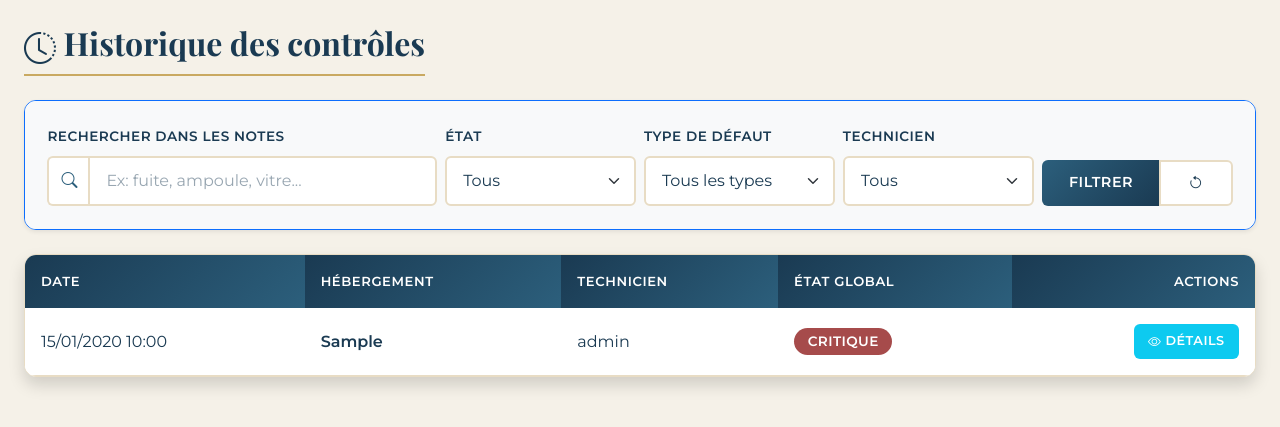
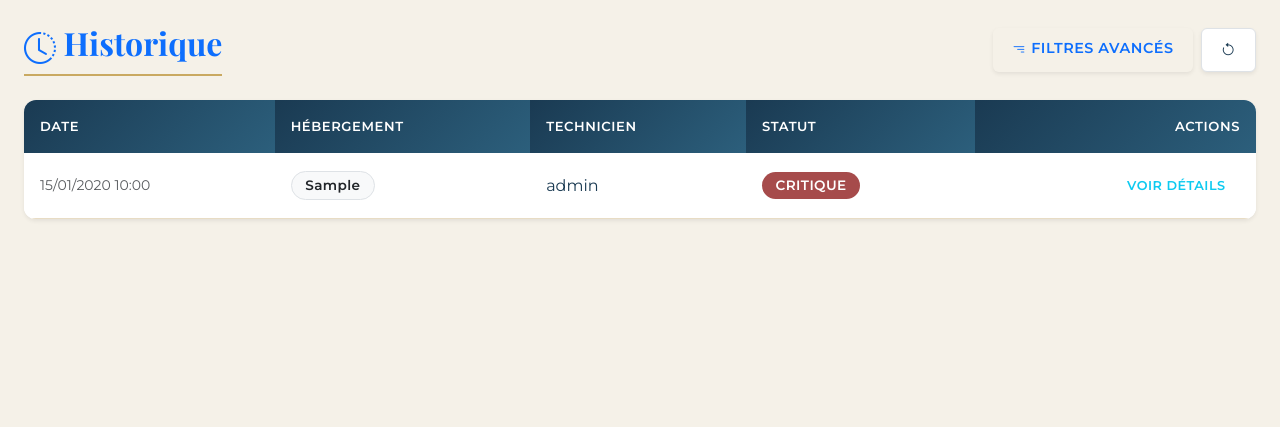
Before and after one commit to Collection-Rivage/le-phare-check, a Flask app: page /historique in a window 1280 px wide. Shown: the part 148-575 px from the top of the page. Run offline with Flask 3, Linux system fonts and the light colour scheme; a user stored in the database is signed in; tables that the repository leaves empty hold one stand-in row (values such as "Sample post").

Commit message:
Update historique.html

```diff
--- a/templates/historique.html
+++ b/templates/historique.html
@@ -3,36 +3,51 @@
 
 {% block content %}
 <div class="container mt-4">
-    <h2 class="mb-4"><i class="bi bi-clock-history"></i> Historique des contrôles</h2>
+    <!-- TITRE AVEC BOUTON DE RECHERCHE -->
+    <div class="d-flex justify-content-between align-items-center mb-4">
+        <h2 class="mb-0 text-primary"><i class="bi bi-clock-history"></i> Historique</h2>
 
-    <!-- BARRE DE RECHERCHE ET FILTRES -->
-    <div class="card mb-4 shadow-sm border-primary">
-        <div class="card-body bg-light">
-            <form method="GET" action="{{ url_for('historique') }}" class="row g-2">
-                <!-- Recherche par mot-clé -->
+        <div class="d-flex gap-2">
+            <!-- BOUTON RECHERCHE AVANCÉE (Actionne le menu caché) -->
+            <button class="btn btn-outline-primary fw-bold shadow-sm" type="button" data-bs-toggle="collapse" data-bs-target="#searchCollapse" aria-expanded="false">
+                <i class="bi bi-filter-right"></i> Filtres Avancés
+            </button>
+            <a href="{{ url_for('historique') }}" class="btn btn-light border shadow-sm" title="Réinitialiser">
+                <i class="bi bi-arrow-counterclockwise"></i>
+            </a>
+        </div>
+    </div>
+
+    <!-- ZONE DE RECHERCHE CACHÉE (S'ouvre au clic) -->
+    <div class="collapse {% if request.args.get('q') or request.args.get('etat') or request.args.get('type') or request.args.get('tech') %}show{% endif %} mb-4" id="searchCollapse">
+        <div class="card shadow-sm border-primary" style="background-color: #f8faff;">
+            <div class="card-body">
+                <form method="GET" action="{{ url_for('historique') }}" class="row g-3">
+
+                    <!-- Recherche par texte -->
                     <div class="col-md-4">
-                    <label class="form-label small fw-bold">Rechercher dans les notes</label>
+                        <label class="form-label fw-bold small">Mots-clés (notes)</label>
                         <div class="input-group">
                             <span class="input-group-text bg-white"><i class="bi bi-search"></i></span>
-                        <input type="text" name="q" class="form-control" placeholder="Ex: fuite, ampoule, vitre..." value="{{ request.args.get('q', '') }}">
+                            <input type="text" name="q" class="form-control" placeholder="Ex: fuite, vitre..." value="{{ request.args.get('q', '') }}">
                         </div>
                     </div>
 
                     <!-- Filtre État -->
                     <div class="col-md-2">
-                    <label class="form-label small fw-bold">État</label>
-                    <select name="etat" class="form-select">
-                        <option value="">Tous</option>
+                        <label class="form-label fw-bold small">État Global</label>
+                        <select name="etat" class="form-select border-info">
+                            <option value="">Tous les états</option>
                             <option value="critique" {% if request.args.get('etat') == 'critique' %}selected{% endif %}>🔴 Critique</option>
                             <option value="alerte" {% if request.args.get('etat') == 'alerte' %}selected{% endif %}>⚠️ Alerte</option>
                         </select>
                     </div>
 
                     <!-- Filtre Type -->
-                <div class="col-md-2">
-                    <label class="form-label small fw-bold">Type de défaut</label>
-                    <select name="type" class="form-select">
-                        <option value="">Tous les types</option>
+                    <div class="col-md-3">
+                        <label class="form-label fw-bold small">Type de défaut</label>
+                        <select name="type" class="form-select border-info">
+                            <option value="">Toutes les catégories</option>
                             <option value="electricite" {% if request.args.get('type') == 'electricite' %}selected{% endif %}>⚡ Électricité</option>
                             <option value="plomberie" {% if request.args.get('type') == 'plomberie' %}selected{% endif %}>🚰 Plomberie</option>
                             <option value="chauffage" {% if request.args.get('type') == 'chauffage' %}selected{% endif %}>🔥 Chauffage</option>
@@ -42,48 +57,46 @@
                     </div>
 
                     <!-- Filtre Technicien -->
-                <div class="col-md-2">
-                    <label class="form-label small fw-bold">Technicien</label>
-                    <select name="tech" class="form-select">
-                        <option value="">Tous</option>
+                    <div class="col-md-3">
+                        <label class="form-label fw-bold small">Technicien</label>
+                        <select name="tech" class="form-select border-info">
+                            <option value="">Tout le personnel</option>
                             {% for t in techniciens %}
                             <option value="{{ t.id }}" {% if request.args.get('tech') == t.id|string %}selected{% endif %}>{{ t.username }}</option>
                             {% endfor %}
                         </select>
                     </div>
 
-                <!-- Boutons Actions -->
-                <div class="col-md-2 d-flex align-items-end">
-                    <div class="btn-group w-100">
-                        <button type="submit" class="btn btn-primary fw-bold">Filtrer</button>
-                        <a href="{{ url_for('historique') }}" class="btn btn-outline-secondary" title="Réinitialiser">
-                            <i class="bi bi-arrow-counterclockwise"></i>
-                        </a>
-                    </div>
+                    <!-- Bouton de validation -->
+                    <div class="col-12 text-end mt-3">
+                        <button type="submit" class="btn btn-primary px-5 shadow-sm fw-bold">
+                            Appliquer les filtres
+                        </button>
                     </div>
                 </form>
             </div>
         </div>
+    </div>
 
-    <!-- TABLEAU DES RESULTATS -->
-    <div class="card shadow">
+    <!-- TABLEAU DES RÉSULTATS -->
+    <div class="card shadow-sm border-0">
         <div class="card-body p-0">
             <div class="table-responsive">
-                <table class="table table-hover mb-0">
-                    <thead class="table-dark">
-                        <tr>
-                            <th>Date</th>
+                <table class="table table-hover align-middle mb-0">
+                    <thead class="table-light">
+                        <tr class="text-uppercase small">
+                            <th class="ps-3">Date</th>
                             <th>Hébergement</th>
                             <th>Technicien</th>
-                            <th>État Global</th>
-                            <th class="text-end">Actions</th>
+                            <th>Statut</th>
+                            <th class="text-end pe-3">Actions</th>
                         </tr>
                     </thead>
                     <tbody>
                         {% for check in checks %}
                         <tr>
-                            <td>{{ check.created_at.strftime('%d/%m/%Y %H:%M') }}</td>
-                            <td><strong>{{ check.hebergement.emplacement if check.hebergement else 'N/A' }}</strong></td>
+                            <td class="ps-3 small text-muted">{{ check.created_at.strftime('%d/%m/%Y %H:%M') }}</td>
+                            <td><span class="badge bg-light text-dark border">{{ check.hebergement.emplacement if check.hebergement else 'N/A' }}</span></td>
                             <td>{{ check.technicien.username if check.technicien else 'Anonyme' }}</td>
                             <td>
                                 {% if check.probleme_critique %}
@@ -94,9 +107,9 @@
                                     <span class="badge bg-success">OK</span>
                                 {% endif %}
                             </td>
-                            <td class="text-end">
-                                <button type="button" class="btn btn-info btn-sm text-white" data-bs-toggle="modal" data-bs-target="#modal{{ check.id }}">
-                                    <i class="bi bi-eye"></i> Détails
+                            <td class="text-end pe-3">
+                                <button type="button" class="btn btn-sm btn-outline-info" data-bs-toggle="modal" data-bs-target="#modal{{ check.id }}">
+                                    Voir Détails
                                 </button>
                             </td>
                         </tr>
@@ -107,66 +120,50 @@
             {% if not checks %}
             <div class="p-5 text-center text-muted">
                 <i class="bi bi-search fs-1"></i>
-                <p class="mt-2">Aucun résultat ne correspond à votre recherche.</p>
+                <p class="mt-2">Aucun résultat trouvé pour votre recherche.</p>
             </div>
             {% endif %}
         </div>
     </div>
 </div>
 
-<!-- SECTION DES MODALES (Placées en dehors de la table pour éviter les bugs) -->
+<!-- SECTION DES MODALES -->
 {% for check in checks %}
 <div class="modal fade" id="modal{{ check.id }}" tabindex="-1" aria-hidden="true">
     <div class="modal-dialog modal-dialog-centered">
-        <div class="modal-content">
-            <div class="modal-header bg-light">
-                <h5 class="modal-title">
-                    Détails : {{ check.hebergement.emplacement if check.hebergement else 'N/A' }}
-                </h5>
-                <button type="button" class="btn-close" data-bs-dismiss="modal" aria-label="Close"></button>
+        <div class="modal-content border-0 shadow-lg">
+            <div class="modal-header bg-primary text-white">
+                <h5 class="modal-title"><i class="bi bi-file-earmark-text"></i> Rapport : {{ check.hebergement.emplacement }}</h5>
+                <button type="button" class="btn-close btn-close-white" data-bs-dismiss="modal" aria-label="Close"></button>
             </div>
             <div class="modal-body">
-                <p class="text-muted small mb-3">Contrôle effectué par <strong>{{ check.technicien.username }}</strong> le {{ check.created_at.strftime('%d/%m/%Y à %H:%M') }}</p>
-
-                <ul class="list-group list-group-flush border-bottom">
-                    <li class="list-group-item d-flex justify-content-between">
-                        Électricité : <span>{{ '✅ OK' if check.electricite else '❌ Problème' }}</span>
-                    </li>
-                    <li class="list-group-item d-flex justify-content-between">
-                        Plomberie : <span>{{ '✅ OK' if check.plomberie else '❌ Problème' }}</span>
-                    </li>
-                    <li class="list-group-item d-flex justify-content-between">
-                        Chauffage : <span>{{ '✅ OK' if check.chauffage else '❌ Problème' }}</span>
-                    </li>
-                    <li class="list-group-item d-flex justify-content-between">
-                        Propreté : <span>{{ '✅ OK' if check.proprete else '❌ Problème' }}</span>
-                    </li>
-                    <li class="list-group-item d-flex justify-content-between">
-                        Équipements : <span>{{ '✅ OK' if check.equipements else '❌ Problème' }}</span>
-                    </li>
+                <ul class="list-group list-group-flush border-bottom mb-3">
+                    <li class="list-group-item d-flex justify-content-between align-items-center">Électricité <span>{{ '✅ OK' if check.electricite else '❌ Problème' }}</span></li>
+                    <li class="list-group-item d-flex justify-content-between align-items-center">Plomberie <span>{{ '✅ OK' if check.plomberie else '❌ Problème' }}</span></li>
+                    <li class="list-group-item d-flex justify-content-between align-items-center">Chauffage <span>{{ '✅ OK' if check.chauffage else '❌ Problème' }}</span></li>
+                    <li class="list-group-item d-flex justify-content-between align-items-center">Propreté <span>{{ '✅ OK' if check.proprete else '❌ Problème' }}</span></li>
+                    <li class="list-group-item d-flex justify-content-between align-items-center">Équipements <span>{{ '✅ OK' if check.equipements else '❌ Problème' }}</span></li>
                 </ul>
 
                 {% if check.observations %}
                 <div class="mt-3">
-                    <h6 class="fw-bold">Observations :</h6>
-                    <div class="p-2 bg-light rounded border small">{{ check.observations }}</div>
+                    <h6 class="fw-bold small text-muted text-uppercase">Observations :</h6>
+                    <div class="p-3 bg-light rounded border">{{ check.observations }}</div>
                 </div>
                 {% endif %}
 
-                <!-- AFFICHAGE DE LA SIGNATURE -->
                 {% if check.signature_url %}
-                <div class="mt-3 text-center border-top pt-3">
-                    <h6 class="fw-bold text-start">Signature :</h6>
-                    <img src="{{ check.signature_url }}" class="img-fluid bg-white border rounded" style="max-height: 100px;" alt="Signature">
+                <div class="mt-4 text-center border-top pt-3">
+                    <h6 class="fw-bold text-start small text-muted text-uppercase">Signature :</h6>
+                    <img src="{{ check.signature_url }}" class="img-fluid bg-white border rounded p-2 mt-2" style="max-height: 120px;" alt="Signature">
                 </div>
                 {% endif %}
             </div>
             <div class="modal-footer">
-                <button type="button" class="btn btn-secondary w-100" data-bs-dismiss="modal">Fermer</button>
+                <button type="button" class="btn btn-outline-secondary w-100" data-bs-dismiss="modal">Fermer</button>
             </div>
         </div>
     </div>
 </div>
 {% endfor %}
-
 {% endblock %}
```
Lines whose indentation alone changed are shown as unchanged.
